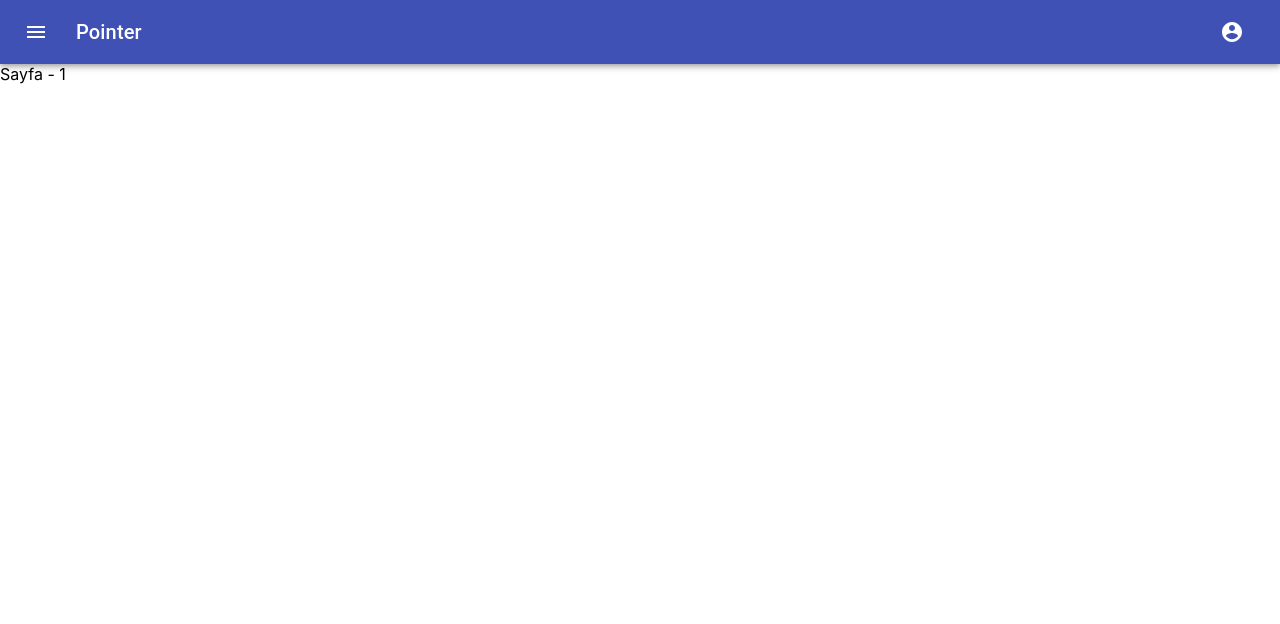
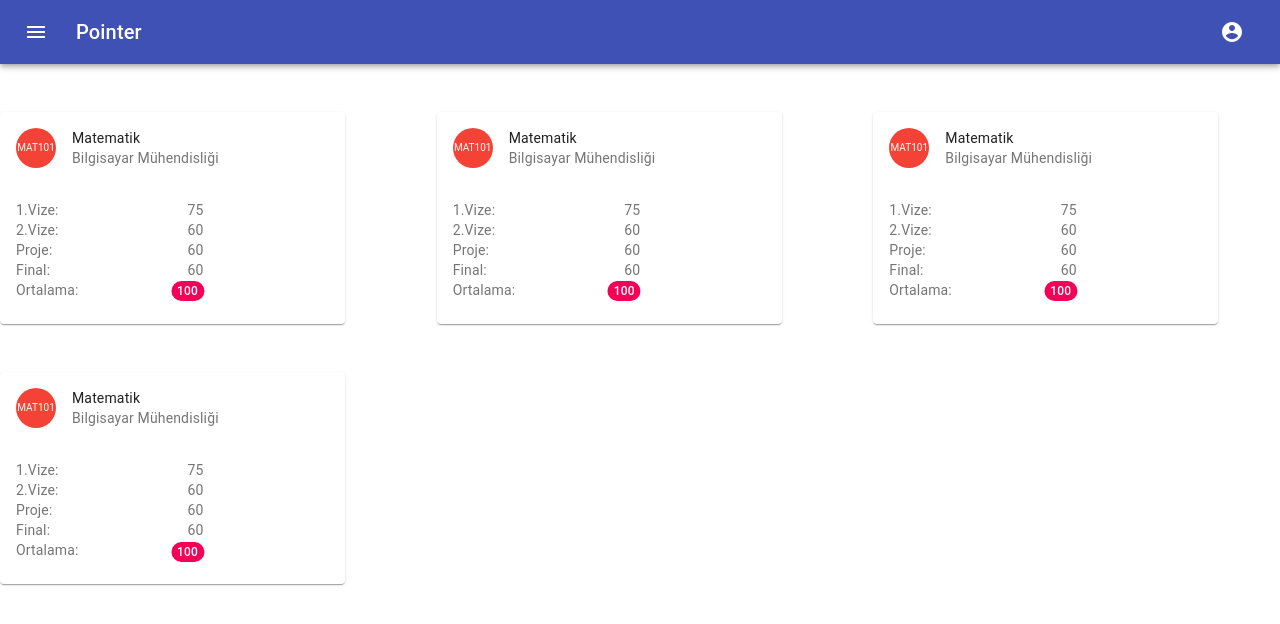
Before and after one commit to seymayegin/pointer, a React (Create React App) app in the folder client/: page /s1 in a window 1280 px wide. Shown: the top 624 px of the page. Built offline with nearby package versions, Linux system fonts and the light colour scheme.

Commit message:
Sayfa1.js notlar eklendi.

```diff
--- a/client/package.json
+++ b/client/package.json
@@ -16,7 +16,10 @@
     "react-scripts": "3.2.0",
     "react-slick": "^0.25.2",
     "slick-carousel": "^1.8.1",
-    "styled-components": "^4.4.0"
+    "bootstrap": "^4.3.1",
+    "reactstrap": "^8.0.1",
+    "styled-components": "^4.4.0",
+    "clsx": "latest"
   },
   "scripts": {
     "start": "react-scripts start",
--- a/client/src/Sayfa1.js
+++ b/client/src/Sayfa1.js
@@ -1,10 +1,77 @@
-import React from 'react';
+import React, {useState} from 'react';
+import {makeStyles} from '@material-ui/core/styles';
+import Card from '@material-ui/core/Card';
+import CardHeader from '@material-ui/core/CardHeader';
+import CardContent from '@material-ui/core/CardContent';
+import Avatar from '@material-ui/core/Avatar';
+import Typography from '@material-ui/core/Typography';
+import {red} from '@material-ui/core/colors';
+import Badge from "@material-ui/core/Badge";
+
+const useStyles = makeStyles(theme => ({
+    card: {
+        maxWidth: 345,
+    },
+    media: {
+        height: 0,
+        paddingTop: '56.25%', // 16:9
+    },
+    avatar: {
+        fontSize: '10px',
+        backgroundColor: red[500],
+    },
+}));
+
+const varsayilan = [{kodu:'MAT101',adi:'Matematik',bolumu:'Bilgisayar Mühendisliği',notlar:[75,60,60,60]},
+    {kodu:'MAT101',adi:'Matematik',bolumu:'Bilgisayar Mühendisliği',notlar:[75,60,60,60]},
+    {kodu:'MAT101',adi:'Matematik',bolumu:'Bilgisayar Mühendisliği',notlar:[75,60,60,60]},
+    {kodu:'MAT101',adi:'Matematik',bolumu:'Bilgisayar Mühendisliği',notlar:[75,60,60,60]}];
 
 export default function Sayfa1() {
+    const classes = useStyles();
+    const [dersler,] = useState(varsayilan);
 
-   return (
+    const getCard = ders => {
+        return (
+            <Card className={classes.card}>
+                <CardHeader
+                    avatar={
+                        <Avatar aria-label="kod" className={classes.avatar}>
+                            MAT101
+                        </Avatar>
+                    }
+
+                    title="Matematik"
+                    subheader="Bilgisayar Mühendisliği"
+                />
+
+                <CardContent>
+                    <Typography variant="body2" color="textSecondary" component="p">
+                        <div className="row">
+                            <div className="col col-sm-6">1.Vize: </div>
+                            <div className="col col-sm-6">75</div>
+                            <div className="col-sm-6">2.Vize:</div>
+                            <div className="col-sm-6">60</div>
+                            <div className="col-sm-6">Proje:</div>
+                            <div className="col-sm-6">60</div>
+                            <div className="col-sm-6">Final:</div>
+                            <div className="col-sm-6">60</div>
+                            <div className="col-sm-6">Ortalama:</div>
+                            <div className="col-sm-6"><Badge badgeContent={100} max={100} color="secondary"></Badge></div>
+                        </div>
+                    </Typography>
+                </CardContent>
+
+            </Card>
+        );
+    };
+
+    return (
         <div>
-            Sayfa - 1
+            <div className="row">
+                {dersler.map(ders => <div className="col col-sm-4 mt-5">{getCard(ders)}</div>)}
+            </div>
         </div>
-    );
+
+   );
 }
--- a/client/src/SolMenu.js
+++ b/client/src/SolMenu.js
@@ -9,6 +9,7 @@ import ListItemText from '@material-ui/core/ListItemText';
 import InboxIcon from '@material-ui/icons/MoveToInbox';
 import IconButton from '@material-ui/core/IconButton/IconButton';
 import MenuIcon from '@material-ui/icons/Menu';
+import HomeIcon from '@material-ui/icons/Home';
 
 const useStyles = makeStyles(theme => ({
     list: {
@@ -47,18 +48,18 @@ export default function SolMenu(props) {
             onKeyDown={toggleDrawer(side, false)}>
             <List>
                 <ListItem button onClick={() => props.history.push('/')}>
-                        <ListItemIcon><InboxIcon /></ListItemIcon>
+                        <ListItemIcon><HomeIcon /></ListItemIcon>
                     <ListItemText primary="Ana Sayfa"/>
                 </ListItem>
                 <Divider />
                 <ListItem button onClick={() => props.history.push('/s1')}>
                         <ListItemIcon><InboxIcon /></ListItemIcon>
-                    <ListItemText primary="Sayfa-1"/>
+                    <ListItemText primary="Notlarım"/>
                 </ListItem>
                 <Divider />
                 <ListItem button onClick={() => props.history.push('/s2')}>
                     <ListItemIcon><InboxIcon /></ListItemIcon>
-                    <ListItemText primary="Sayfa-2"/>
+                    <ListItemText primary="Ders Programı"/>
                 </ListItem>
                 <Divider />
             </List>
--- a/client/src/index.js
+++ b/client/src/index.js
@@ -4,6 +4,7 @@ import ReactDOM from 'react-dom';
 import './index.css';
 import "slick-carousel/slick/slick.css";
 import "slick-carousel/slick/slick-theme.css";
+import 'bootstrap/dist/css/bootstrap.min.css';
 
 import App from './App';
 import * as serviceWorker from './serviceWorker';
```
Also changed, not shown: 1 other file (tests, documents, lock files or other folders).
